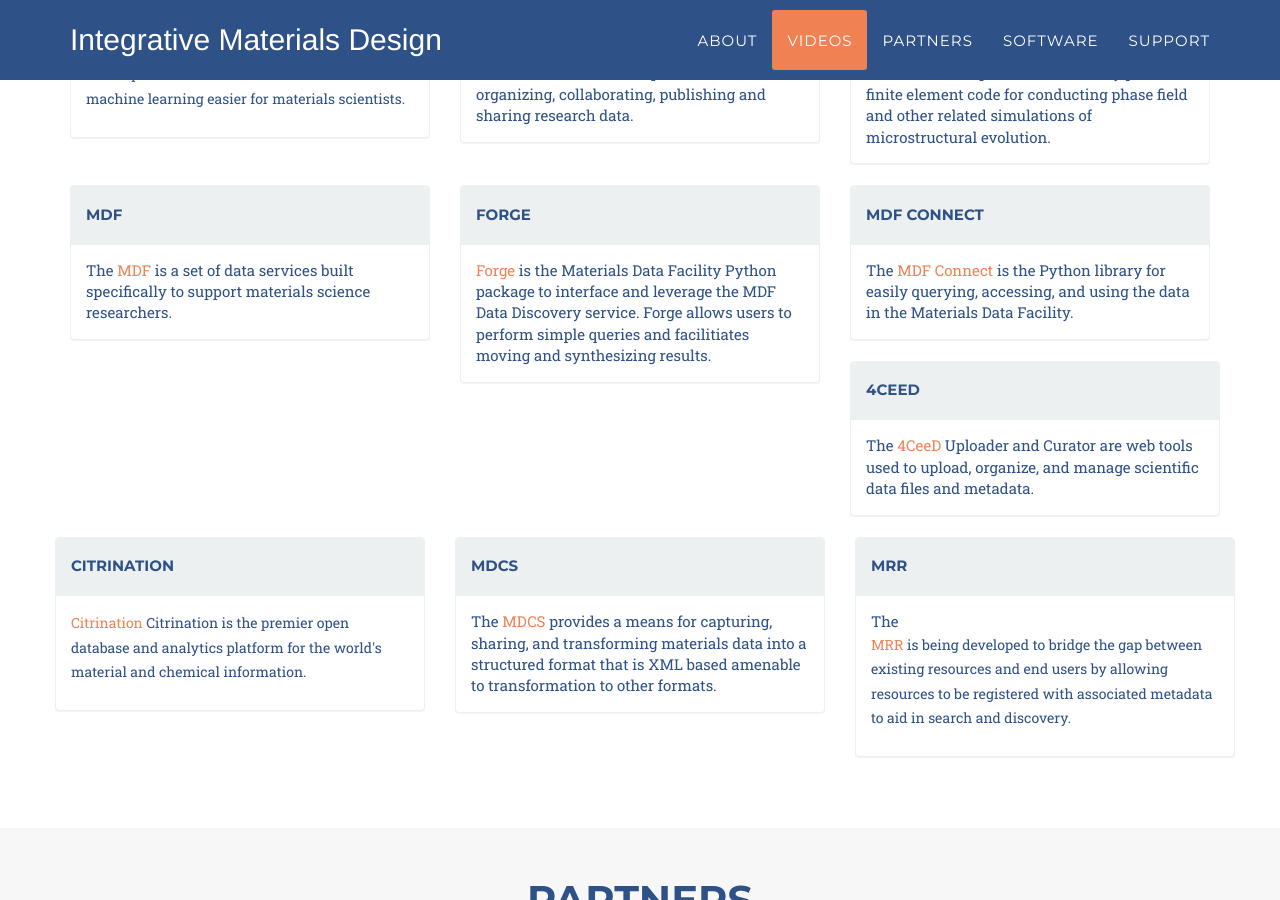
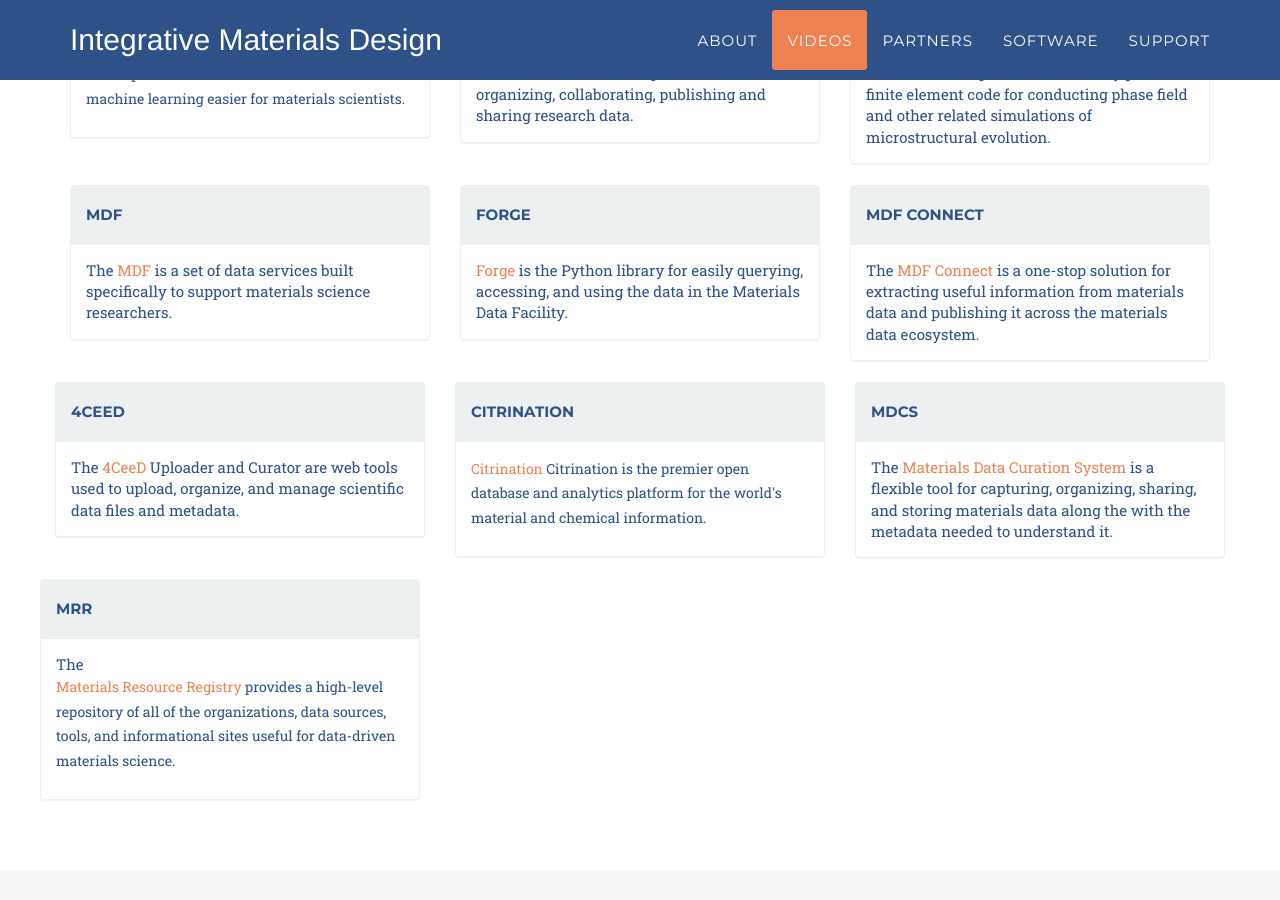
Before and after one commit to materials-data-facility/IMaD, a Jekyll site: the page built from index.html, in a window 1280 px wide and 900 px high, scrolled down 2784 px. Built offline with Jekyll 4.4.1, drawn with Linux system fonts in a browser that asks for light colours; some web fonts are replaced.

Commit message:
Further polishing

```diff
--- a/_includes/software.html
+++ b/_includes/software.html
@@ -56,7 +56,7 @@
                         <h5>Forge</h5>
                       </div>
                       <div class="panel-body">
-                        <a href="https://github.com/materials-data-facility/forge">Forge</a> is the Materials Data Facility Python package to interface and leverage the MDF Data Discovery service. Forge allows users to perform simple queries and facilitiates moving and synthesizing results.
+                        <a href="https://github.com/materials-data-facility/forge">Forge</a> is the Python library for easily querying, accessing, and using the data in the Materials Data Facility.
                       </div>
                     </div>
               </div>
@@ -66,7 +66,7 @@
                         <h5>MDF Connect</h5>
                       </div>
                       <div class="panel-body">
-                        The <a href="https://github.com/materials-data-facility/connect">MDF Connect</a>  is the Python library for easily querying, accessing, and using the data in the Materials Data Facility.
+                        The <a href="https://github.com/materials-data-facility/connect">MDF Connect</a> is a one-stop solution for extracting useful information from materials data and publishing it across the materials data ecosystem.
                       </div>
                    </div>
               </div>
@@ -97,7 +97,7 @@
                         <h5>MDCS</h5>
                       </div>
                       <div class="panel-body">
-                        The <a href="https://mgi.nist.gov/materials-data-curation-system">MDCS</a> provides a means for capturing, sharing, and transforming materials data into a structured format that is XML based amenable to transformation to other formats.
+                        The <a href="https://mgi.nist.gov/materials-data-curation-system">Materials Data Curation System</a> is a flexible tool for capturing, organizing, sharing, and storing materials data along the with the metadata needed to understand it.
                        </div>
                     </div>
               </div>
@@ -108,7 +108,7 @@
                         <h5>MRR</h5>
                       </div>
                       <div class="panel-body">
-                        The <p><a href="https://mgi.nist.gov/materials-resource-registry">MRR</a> is being developed to bridge the gap between existing resources and end users by allowing resources to be registered with associated metadata to aid in search and discovery.</p>
+                        The <p><a href="https://mgi.nist.gov/materials-resource-registry">Materials Resource Registry</a> provides a high-level repository of all of the organizations, data sources, tools, and informational sites useful for data-driven materials science.</p>
                       </div>
                   </div>
               </div>
```
